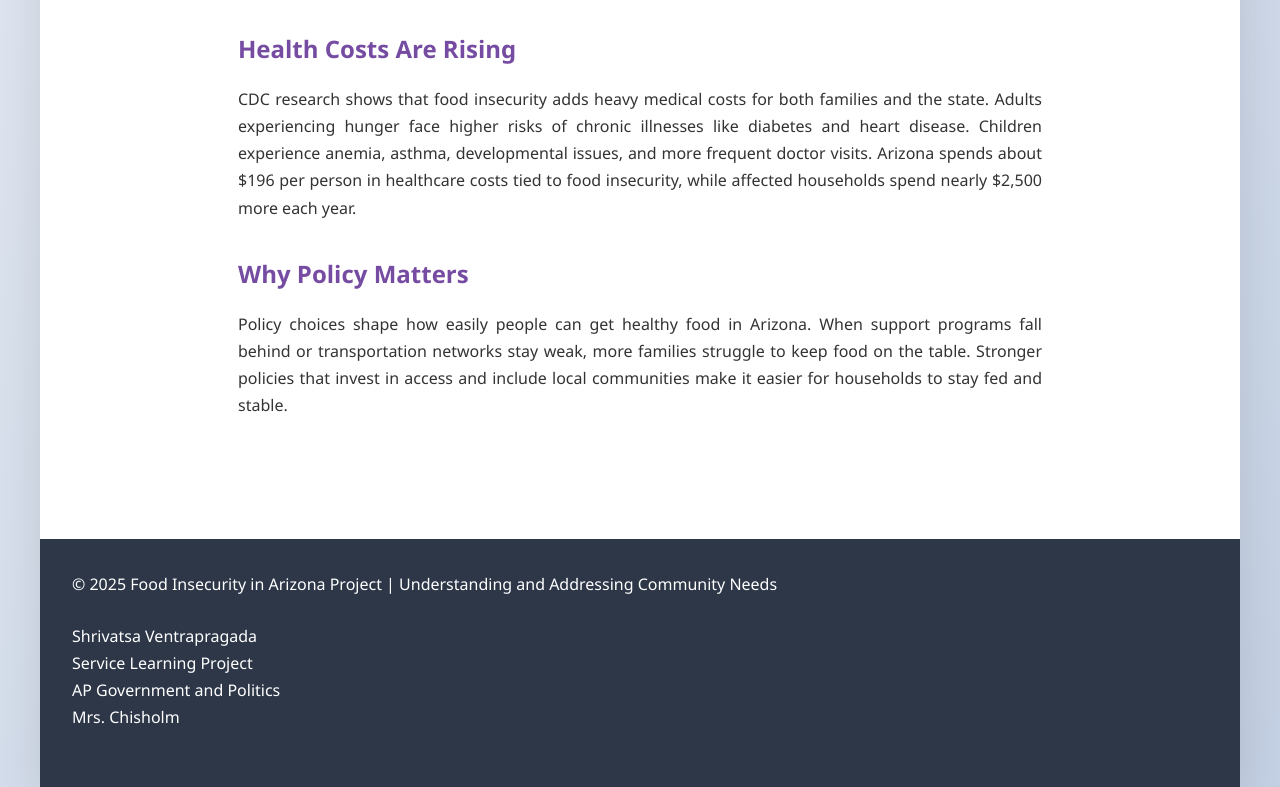
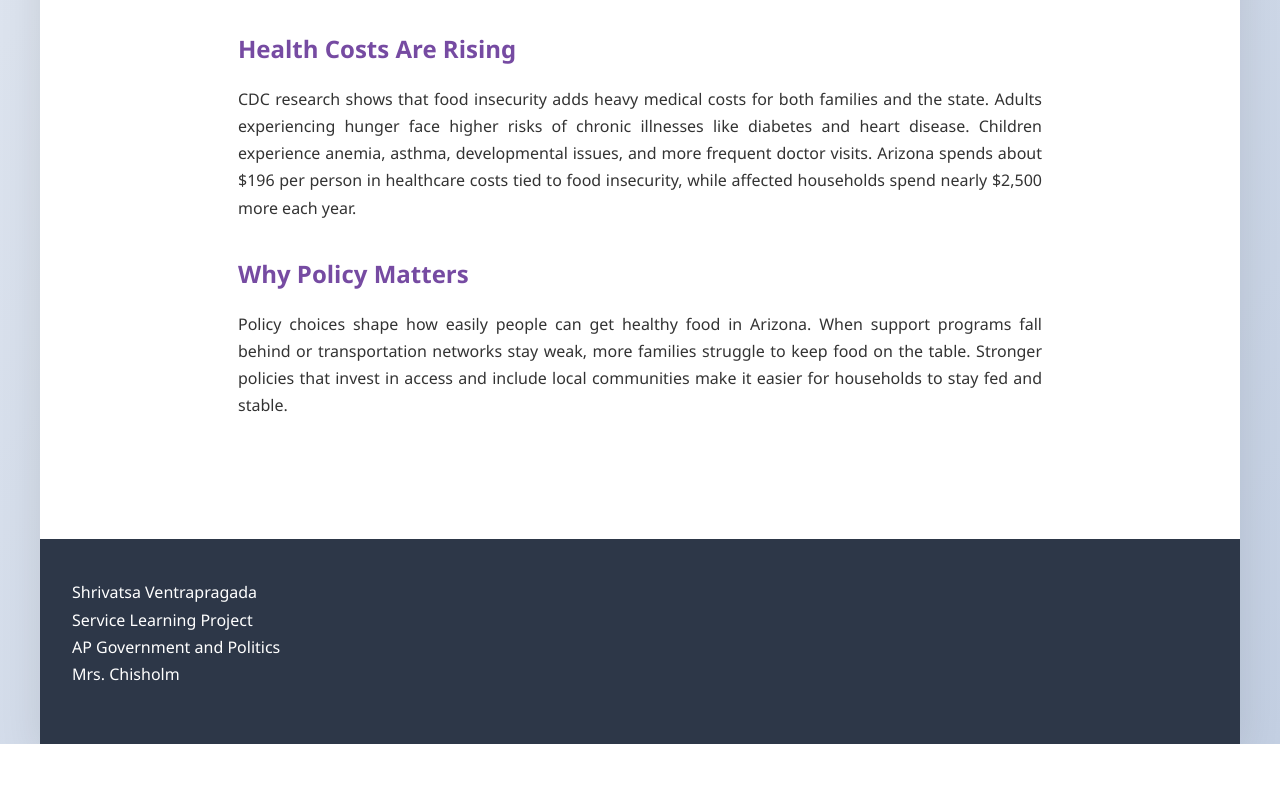
Before and after one commit to shriven20/servicelearningproject, a plain HTML site: page index.html in a window 1280 px wide. Shown: the part 1948-2735 px from the top of the page. After the commit the page ends 2692 px from the top, so only its background shows below. Drawn offline with Linux system fonts and the light colour scheme.

Commit message:
Update index.html

```diff
--- a/index.html
+++ b/index.html
@@ -385,7 +385,6 @@
         </div>
 
         <footer>
-            <p>&copy; 2025 Food Insecurity in Arizona Project | Understanding and Addressing Community Needs</p>
             <p style="margin-top: 0.5rem;">Shrivatsa Ventrapragada<br>
             Service Learning Project<br>
             AP Government and Politics<br>
```
